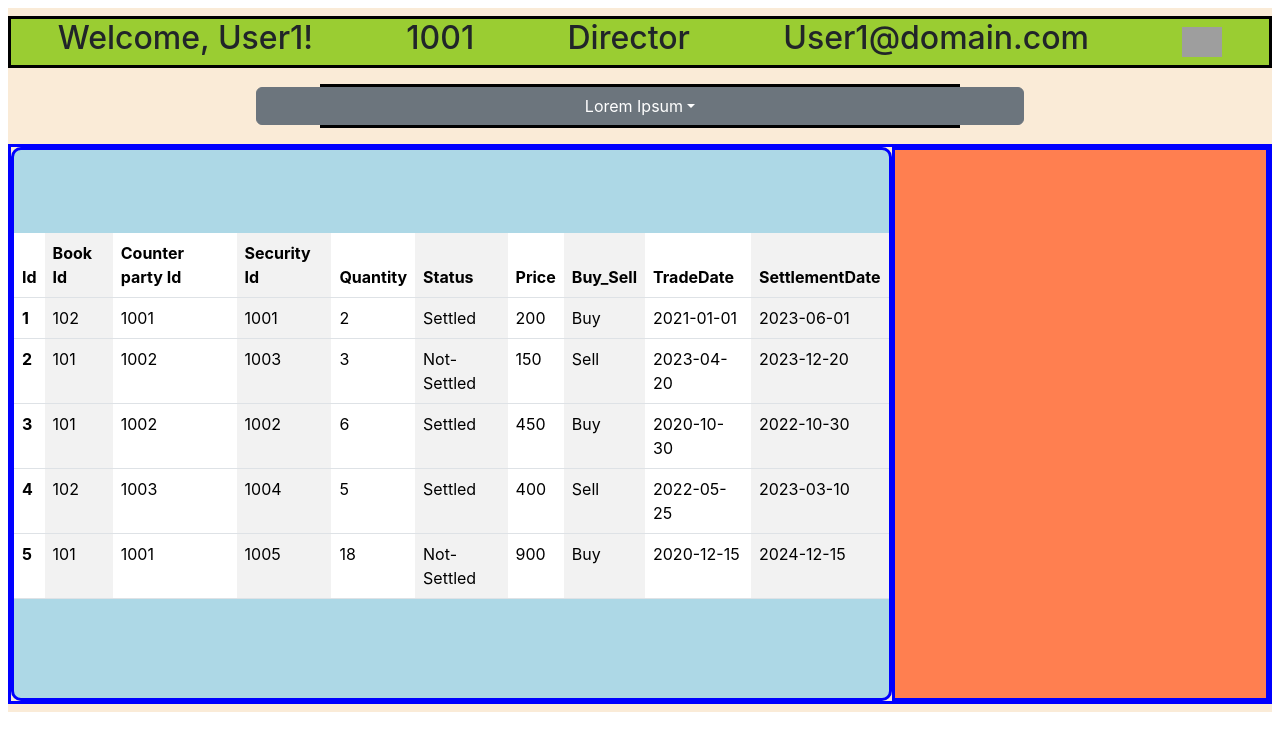
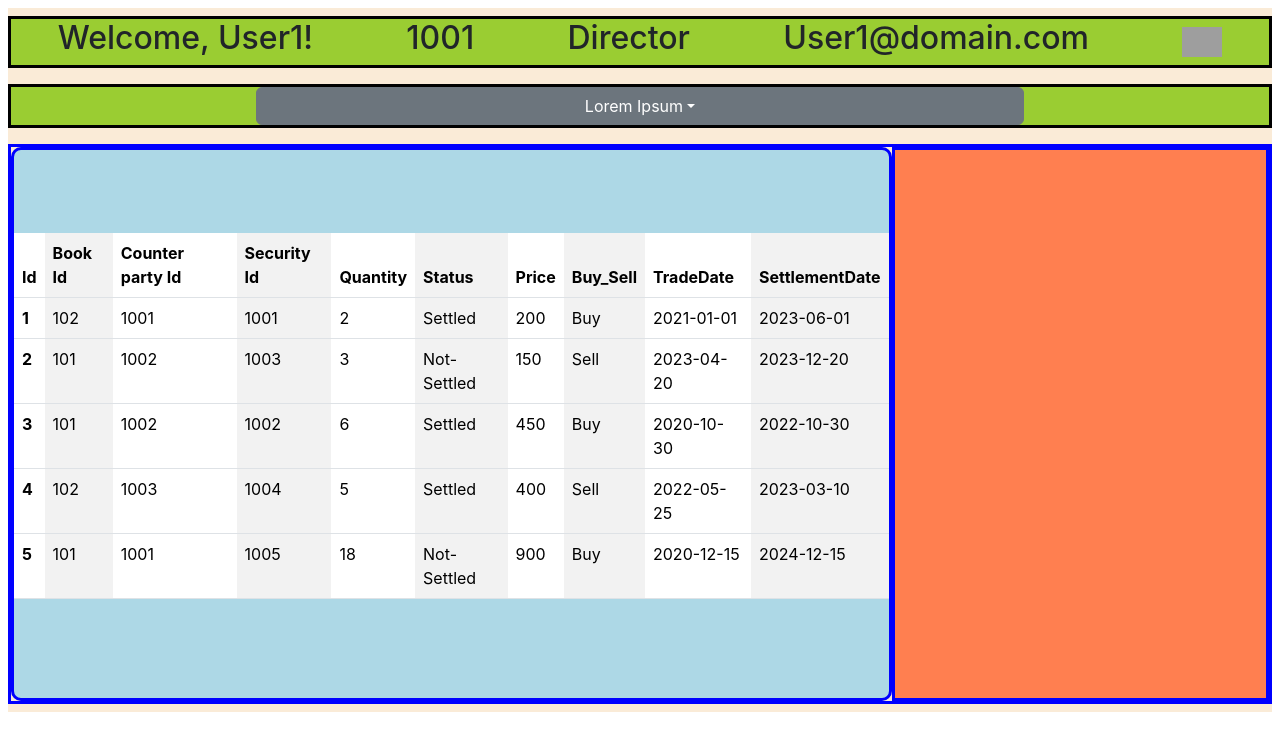
Before and after one commit to arshi8/bonddb, a React (Create React App) app in the folder Frontend/bondsfrontend/: page /dashboard in a window 1280 px wide. Shown: the top 750 px of the page. Built offline with nearby package versions, Linux system fonts and the light colour scheme; grey boxes are pictures that could not be loaded.

Commit message:
Get changes

```diff
--- a/Frontend/bondsfrontend/src/pages/Dashboard.css
+++ b/Frontend/bondsfrontend/src/pages/Dashboard.css
@@ -27,13 +27,14 @@
 }
 .bookselector{
     height:100%;
-    width:50vw;
+    width:100%;
     display: flex;
     justify-content: center;
     align-items: center;
     border: solid black;
     margin:1vh;
     background-color: yellowgreen;
+    flex-direction: row;
 }
 
 .tradedetails{
```
